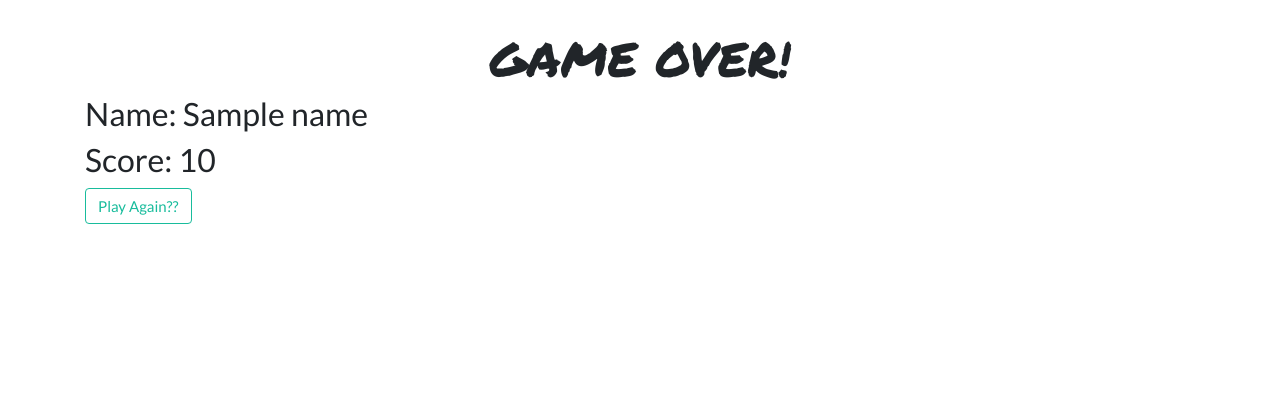
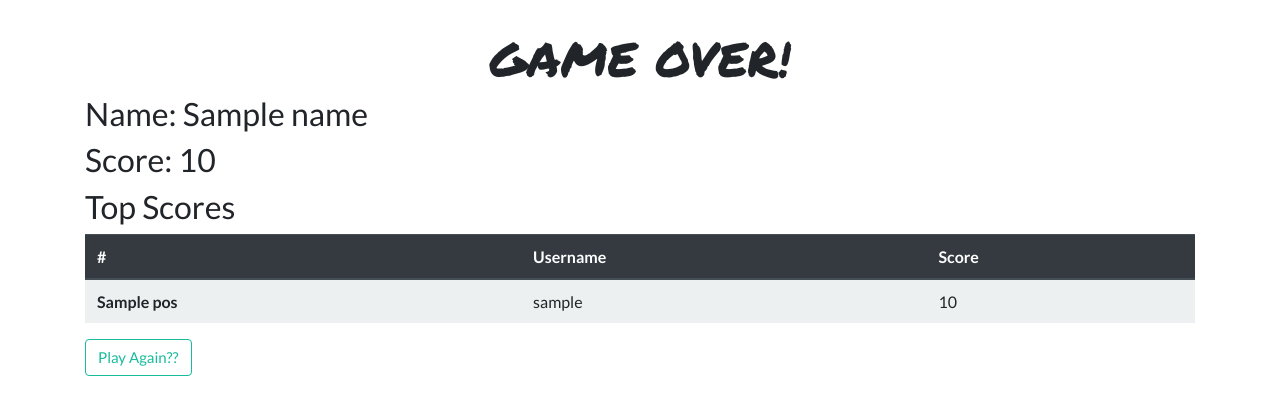
Before and after one commit to khadnot/The-Lyrics, a Flask app: template templates/endgame.html in a window 1280 px wide. Shown: the part 71-486 px from the top of the page. Run offline with Flask 2, Linux system fonts and the light colour scheme; the template is opened without the code that fills it: most values are stand-ins (such as "Sample title", 1, 10 or a date in 2020); some libraries are stand-ins or nearby versions.

Commit message:
added table to high score page

```diff
--- a/app.py
+++ b/app.py
@@ -1,7 +1,7 @@
 from flask import Flask, render_template, request, redirect, session, flash, json, g, jsonify, Response
 from flask_debugtoolbar import DebugToolbarExtension
 from sqlalchemy.exc import IntegrityError, InvalidRequestError
-from  sqlalchemy.sql.expression import func
+from sqlalchemy.sql.expression import func
 import re
 import random
 import os
@@ -166,9 +166,28 @@ def jsonres():
     response = request.json
     score = response['score']
 
+    '''if score > user.high_score:
+      user.high_score = score # update score in database
+      db.session.commit()
+
+      return jsonify({ 'score' : score })
+
+    if user.high_score == None:
+      user.high_score = score
+      db.session.commit()
+
+      return jsonify({ 'score' : score})'''
+
     user.high_score = score
     db.session.commit()
 
+    return jsonify({ 'score' : score })
+
+  response = request.json
+  score = response['score']
+
+  #flash("Please Sign-in to save score", "info")
+  #return redirect('/login')
   return jsonify({ 'score' : score })
 
 @app.route('/game-over', methods=["GET", "POST"])
@@ -177,18 +196,13 @@ def game_over():
   if CURR_USER_KEY in session:
     user = User.query.get(session[CURR_USER_KEY])
 
-    name = user.username
+    players = User.query.order_by(User.high_score.desc()).limit(5)
 
-    score = user.high_score
+    pos = [1, 2, 3, 4, 5]
 
-    return render_template('endgame.html', name=name, score=score)
+    top_five = zip(pos, players)
 
-  #response = request.get_json()
-  #data = json.loads(response.text)
+    return render_template('endgame.html', top_five=top_five)
 
-  #user = User.query.get(sesion['username'])
-
-  #high_score = user.high_score
-  #name = user.username
-
-  return render_template('endgame.html')
+  flash("Please Sign-in to save score", "info")
+  return redirect('/login')
--- a/static/lyrics.js
+++ b/static/lyrics.js
@@ -36,12 +36,24 @@ genres.forEach(genre => {
   }
 });
 
+function clearStorage() {
+  sessionStorage.clear();
+  localStorage.clear();
+}
+
 $('#game-over').on('click', function() {
   console.log("end button clicked!!")
   sessionStorage.clear();
   localStorage.clear();
   window.location.href = "/genres";
 })
+
+$(document).ready(function() {
+  $('#login').click(clearStorage);
+  $('#signup').click(clearStorage)
+})
+
+
 
 // **********************This works just uncomment these lines!!**********************
 let lyrics = document.getElementById('line3').innerText // string of text
@@ -100,8 +112,8 @@ document.addEventListener('keydown', event => {
 // -------------Code for Timer/Score--------------------->>>>>>>>
 
 let counter = setInterval(timer, 1000);
-let count = 20;
-let score = localStorage.getItem('score') || 10000;
+let count = 3;
+let score = localStorage.getItem('score') || 50000;
 
 if (score !== null) {
   localStorage.setItem('score', '50000');
@@ -119,7 +131,7 @@ function timer() {
     setTimeout(function () {
       genresBtn.style.visibility = 'visible';
       alert("WINNER WINNER CHICKEN DINNER!");
-    }, 200);
+    }, 100);
   };
 
   if (count <= 0) {
@@ -128,7 +140,7 @@ function timer() {
     setTimeout(function() {
       genresBtn.style.visibility = 'visible';
       alert("Times UP BUCKO!");
-    }, 500);
+    }, 100);
   };
 
   document.getElementById('timer').innerHTML = count;
--- a/templates/endgame.html
+++ b/templates/endgame.html
@@ -6,6 +6,55 @@
 <h3>Name: {{ name }}</h3>
 <h3>Score: {{ score }}</h3>
 
+<h3>Top Scores</h3>
+
+<!---
+<table class="table table-striped">
+    <thead class="thead-dark">
+        <tr>
+            <th scope="col">#</th>
+            <th scope="col">Username</th>
+            <th scope="col">Score</th>
+        </tr>
+    </thead>
+    <tbody>
+        <tr>
+            <th scope="row">1</th>
+            <td>KenboSlice</td>
+            <td>85000</td>
+        </tr>
+        <tr>
+            <th scope="row">2</th>
+            <td>KurlyLegs</td>
+            <td>78500</td>
+        </tr>
+        <tr>
+            <th scope="row">3</th>
+            <td>LMPBizkit</td>
+            <td>99000</td>
+        </tr>
+    </tbody>
+</table> -->
+
+<table class="table table-striped">
+    <thead class="thead-dark">
+        <tr>
+            <th scope="col">#</th>
+            <th scope="col">Username</th>
+            <th scope="col">Score</th>
+        </tr>
+    </thead>
+    <tbody>
+        {% for pos, player in top_five %}
+        <tr>
+            <th scope="row">{{ pos }}</th>
+            <td>{{ player.username }}</td>
+            <td>{{ player.high_score }}</td>
+        </tr>
+        {% endfor %}
+    </tbody>
+</table>
+
 <button class="btn btn-outline-success" id="game-over">Play Again??</button>
 
 
--- a/templates/users/login.html
+++ b/templates/users/login.html
@@ -18,7 +18,7 @@
           {{ field(placeholder=field.label.text, class="form-control") }}
         {% endfor %}
 
-        <button class="btn btn-primary btn-block btn-lg">Log in</button>
+        <button class="btn btn-primary btn-block btn-lg" id="login">Log in</button>
       </form>
     </div>
   </div>
--- a/templates/users/signup.html
+++ b/templates/users/signup.html
@@ -17,7 +17,7 @@
         {{ field(placeholder=field.label.text, class="form-control") }}
       {% endfor %}
 
-      <button class="btn btn-primary btn-lg btn-block">Sign me up!</button>
+      <button class="btn btn-primary btn-lg btn-block" id="signup">Sign me up!</button>
     </form>
   </div>
 </div>
```
